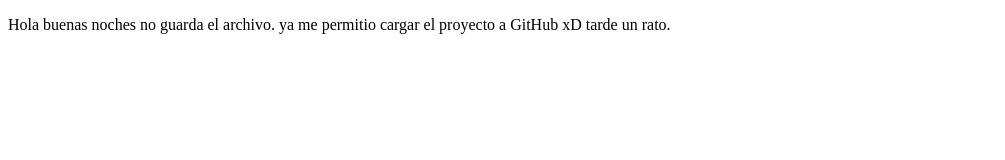
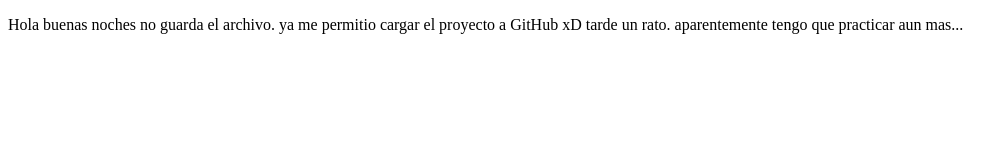
Before and after one commit to plegretonyarre/proyectoDemoCursoPrework, a plain HTML site: page index.html in a window 1280 px wide. Shown: the whole page, without its empty margins (0-1005 px from the left). Drawn offline with Linux system fonts and the light colour scheme.

Commit message:
Terceros cambios de practica

```diff
--- a/index.html
+++ b/index.html
@@ -9,6 +9,7 @@
 <body>
     <p>
         Hola buenas noches no guarda el archivo. ya me permitio cargar el proyecto a GitHub xD tarde un rato.
+        aparentemente tengo que practicar aun mas...
     </p>
 </body>
 </html>
```
